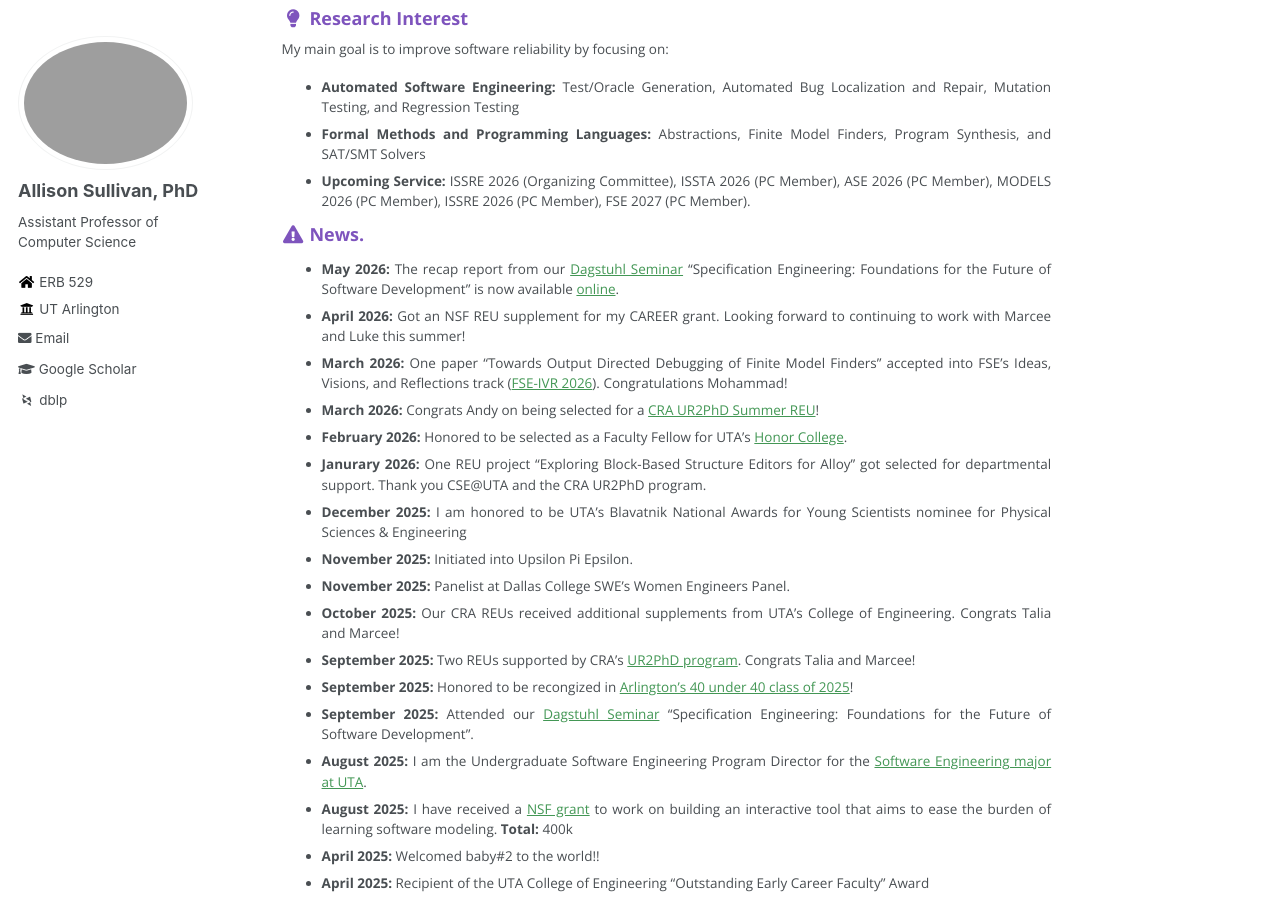
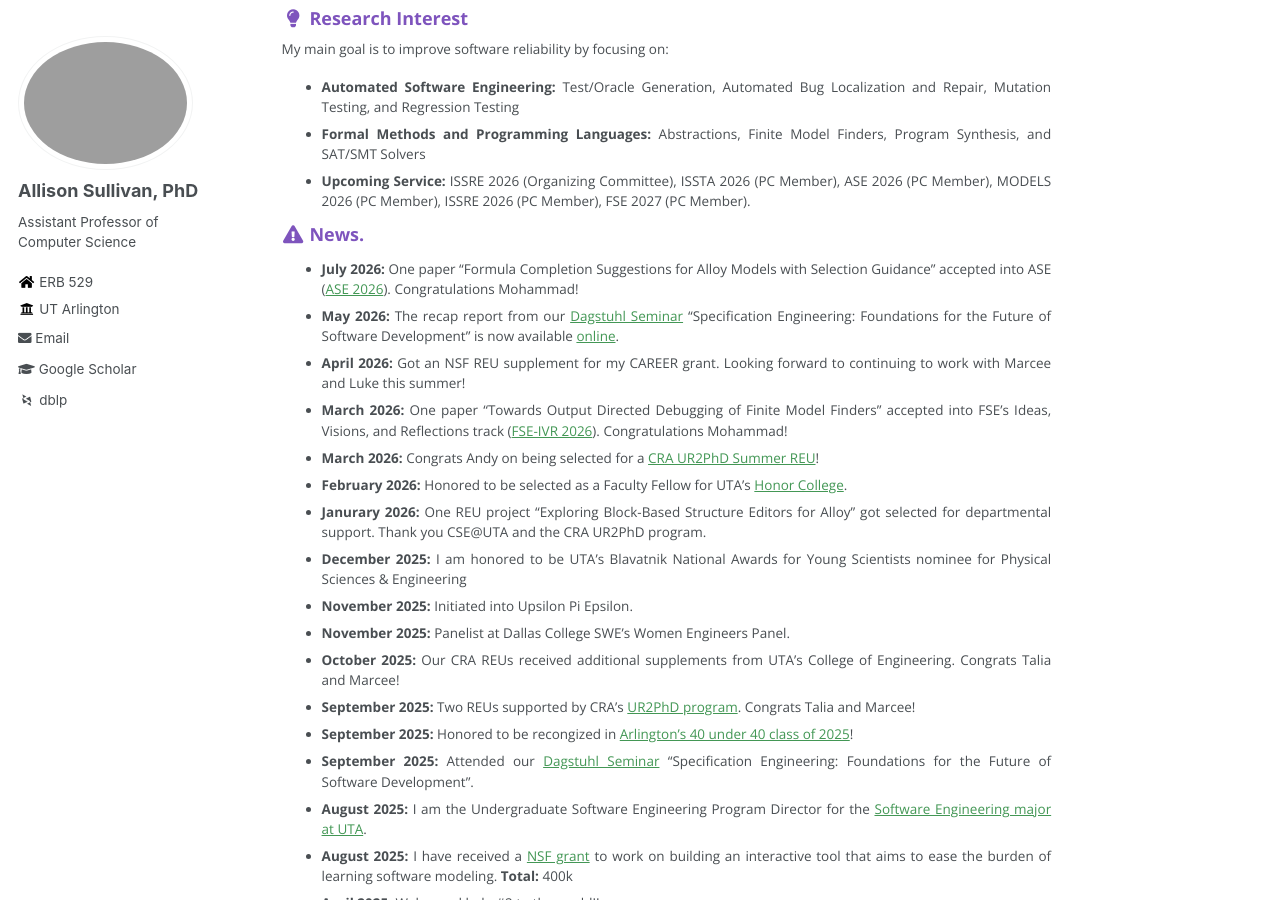
Before and after one commit to Allisonius/allisonius.github.io, a Jekyll site: the page built from _pages/about.md, in a window 1280 px wide and 900 px high, scrolled down 499 px. Built offline with Jekyll 4.4.1, drawn with Linux system fonts in a browser that asks for light colours; some web fonts are replaced.

Commit message:
Update about.md

```diff
--- a/_pages/about.md
+++ b/_pages/about.md
@@ -27,6 +27,7 @@ My main goal is to improve software reliability by focusing on:
 
 ### <i class="fa fa-fw fa-exclamation-triangle" aria-hidden="true"></i> News.
 
+* **July 2026:** One paper "Formula Completion Suggestions for Alloy Models with Selection Guidance" accepted into ASE ([ASE 2026](https://conf.researchr.org/track/ase-2026/ase-2026-research-track)). Congratulations Mohammad!
 * **May 2026:** The recap report from our [Dagstuhl Seminar](https://www.dagstuhl.de/seminars/seminar-calendar/seminar-details/25392) "Specification Engineering: Foundations for the Future of Software Development" is now available [online](https://drops.dagstuhl.de/entities/document/10.4230/DagRep.15.9.160).
 * **April 2026:** Got an NSF REU supplement for my CAREER grant. Looking forward to continuing to work with Marcee and Luke this summer!
 * **March 2026:** One paper "Towards Output Directed Debugging of Finite Model Finders" accepted into FSE's Ideas, Visions, and Reflections track ([FSE-IVR 2026](https://conf.researchr.org/track/fse-2026/fse-2026-ideas-visions-and-reflections)). Congratulations Mohammad!
```
